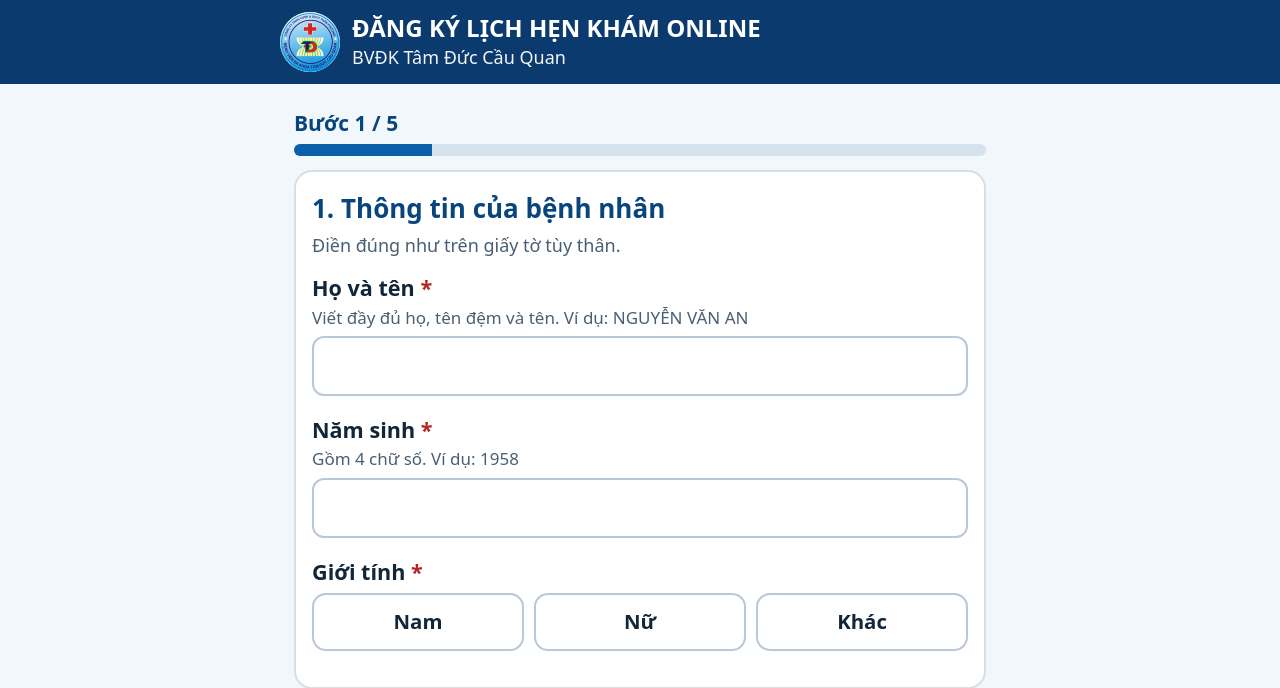
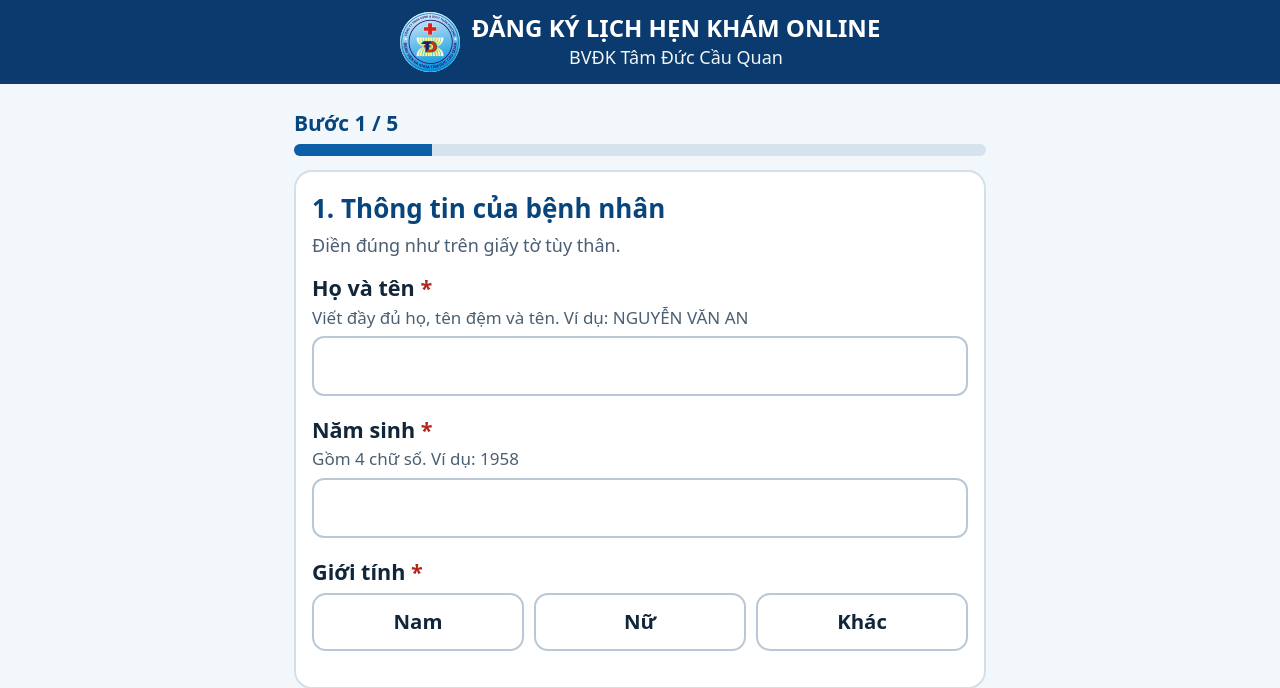
Before and after one commit to nammlc/dashboard_kham_uu_tien, a Flask app: page /dang-ky in a window 1280 px wide. Shown: the top 688 px of the page. Run offline with Flask 3, Linux system fonts and the light colour scheme.

Commit message:
fix UI 6

```diff
--- a/bvtd/templates/register/done.html
+++ b/bvtd/templates/register/done.html
@@ -10,7 +10,7 @@
   html{font-size:20px}
   body{margin:0;background:#f2f7fb;color:#12263a;font-family:system-ui,-apple-system,"Segoe UI",Roboto,Arial,sans-serif;line-height:1.5}
   header{background:#0b3a6e;color:#fff;padding:12px 14px}
-  header .in{max-width:720px;margin:0 auto;display:flex;align-items:center;gap:12px}
+  header .in{max-width:720px;margin:0 auto;display:flex;align-items:center;justify-content:center;gap:12px;text-align:center}
   header img{flex:none;width:60px;height:60px;border-radius:50%;background:#fff}
   header b{display:block;font-size:1.2rem;line-height:1.2}
   header small{font-size:.9rem;opacity:.95}
--- a/bvtd/templates/register/form.html
+++ b/bvtd/templates/register/form.html
@@ -14,7 +14,7 @@
   body{margin:0;background:var(--bg);color:var(--ink);font-family:system-ui,-apple-system,"Segoe UI",Roboto,Arial,sans-serif;line-height:1.45}
   .wrap{max-width:720px;margin:0 auto;padding:14px 14px 120px}
   header.top{background:#0b3a6e;color:#fff;padding:12px 14px}
-  header.top .in{max-width:720px;margin:0 auto;display:flex;align-items:center;gap:12px}
+  header.top .in{max-width:720px;margin:0 auto;display:flex;align-items:center;justify-content:center;gap:12px;text-align:center}
   header.top .logo{flex:none;width:60px;height:60px;border-radius:50%;background:#fff;display:block}
   header.top .hos{font-size:.9rem;opacity:.95;margin-top:2px}
   header.top h1{margin:0;font-size:1.2rem;line-height:1.2;font-weight:800}
```
